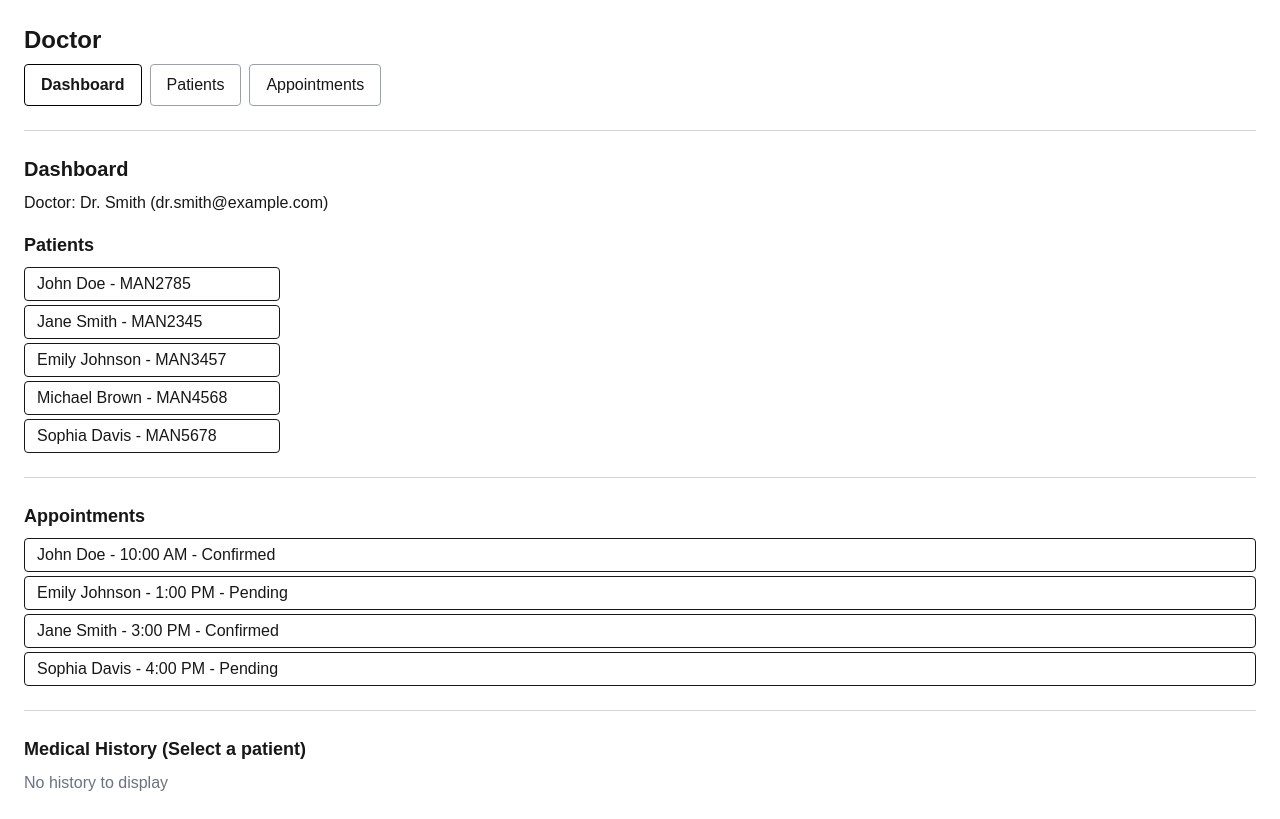
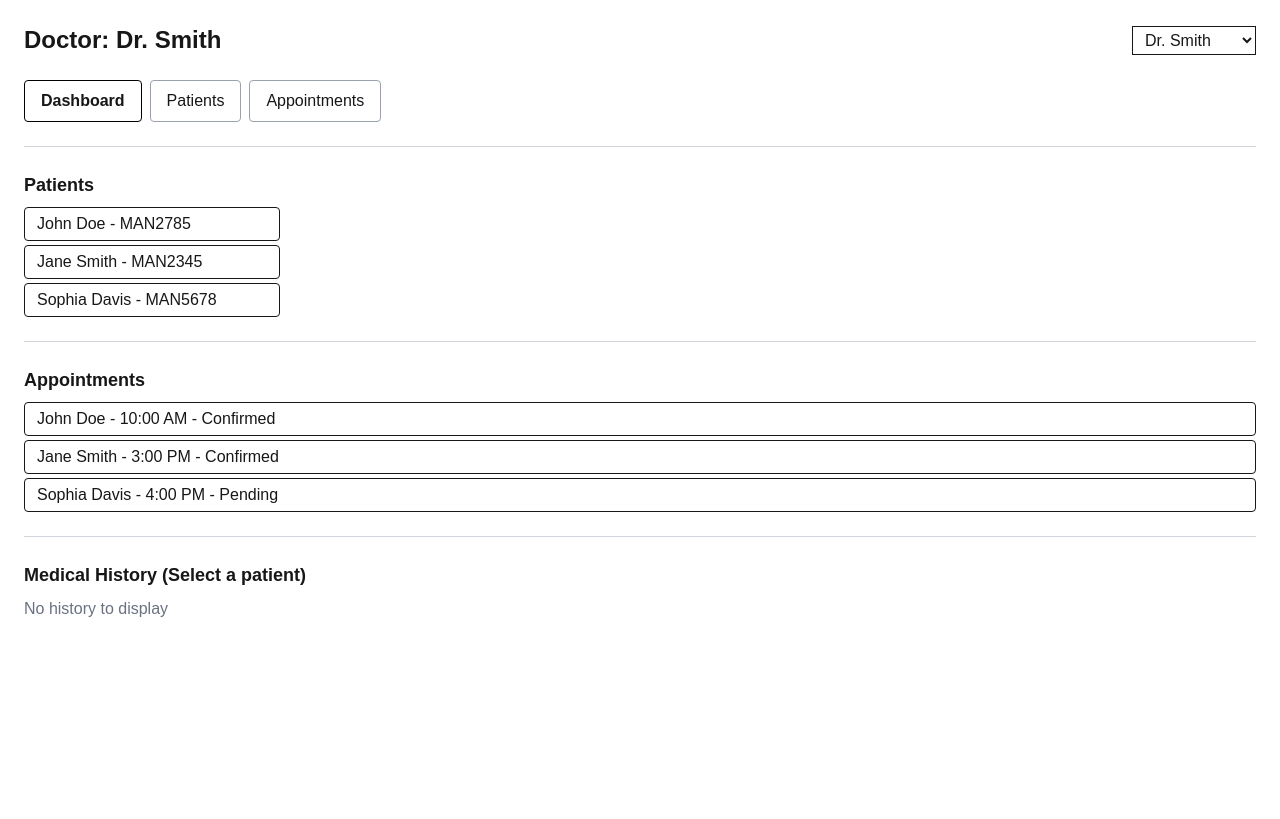
Before and after one commit to balajiRRK/hospital-management-system, a Next.js app in the folder healthapp-frontend/: page /doctor_dashboard in a window 1280 px wide. Built offline with nearby package versions, Linux system fonts and the light colour scheme.

Commit message:
doctor switching + result input

```diff
--- a/healthapp-frontend/app/data/mock_data.ts
+++ b/healthapp-frontend/app/data/mock_data.ts
@@ -1,4 +1,5 @@
 export type Doctor = {
+  id: number;
   name: string;
   email: string;
 };
@@ -7,6 +8,8 @@ export type Patient = {
   id: number;
   name: string;
   code: string;
+  visitResults: string[];
+  doctorId: number;
 };
 
 export type Appointment = {
@@ -23,17 +26,35 @@ export type History = {
   notes: string;
 };
 
-export const doctor: Doctor = {
-  name: "Dr. Smith",
-  email: "dr.smith@example.com",
-};
+export const doctors: Doctor[] = [
+  { id: 1, name: "Dr. Smith", email: "dr.smith@example.com" },
+  { id: 2, name: "Dr. Johnson", email: "dr.johnson@example.com" },
+];
 
 export const patients: Patient[] = [
-  { id: 1, name: "John Doe", code: "MAN2785" },
-  { id: 2, name: "Jane Smith", code: "MAN2345" },
-  { id: 3, name: "Emily Johnson", code: "MAN3457" },
-  { id: 4, name: "Michael Brown", code: "MAN4568" },
-  { id: 5, name: "Sophia Davis", code: "MAN5678" },
+  { id: 1, name: "John Doe", code: "MAN2785", visitResults: [], doctorId: 1 },
+  { id: 2, name: "Jane Smith", code: "MAN2345", visitResults: [], doctorId: 1 },
+  {
+    id: 3,
+    name: "Emily Johnson",
+    code: "MAN3457",
+    visitResults: [],
+    doctorId: 2,
+  },
+  {
+    id: 4,
+    name: "Michael Brown",
+    code: "MAN4568",
+    visitResults: [],
+    doctorId: 2,
+  },
+  {
+    id: 5,
+    name: "Sophia Davis",
+    code: "MAN5678",
+    visitResults: [],
+    doctorId: 1,
+  },
 ];
 
 export const appointments: Appointment[] = [
--- a/healthapp-frontend/app/doctor_dashboard/page.tsx
+++ b/healthapp-frontend/app/doctor_dashboard/page.tsx
@@ -1,33 +1,84 @@
 "use client";
 
-import { useState } from "react";
+import { useState, useEffect } from "react";
 import {
-  doctor,
-  patients,
+  doctors,
+  patients as initialPatients,
   appointments,
   history,
   Patient,
   History,
-  Appointment,
+  Doctor,
 } from "../data/mock_data";
 
 export default function DoctorDashboard() {
+  const [currentDoctor, setCurrentDoctor] = useState<Doctor>(doctors[0]);
+  const [patients, setPatients] = useState<Patient[]>([]);
+  const [selectedPatient, setSelectedPatient] = useState<Patient | null>(null);
+  const [visitInput, setVisitInput] = useState("");
   const [activeTab, setActiveTab] = useState("Dashboard");
-  const [selectedPatient, setSelectedPatient] = useState<Patient | null>(null);
 
-  const handlePatientClick = (patient: Patient) => {
-    setSelectedPatient(patient);
+  useEffect(() => {
+    const saved = JSON.parse(localStorage.getItem("patients") || "[]");
+    if (saved.length) setPatients(saved);
+    else setPatients(initialPatients);
+  }, []);
+
+  const doctorPatients = patients.filter(
+    (p) => p.doctorId === currentDoctor.id
+  );
+
+  const savePatients = (updated: Patient[]) => {
+    setPatients(updated);
+    localStorage.setItem("patients", JSON.stringify(updated));
+  };
+
+  const handlePatientClick = (p: Patient) => {
+    setSelectedPatient(p);
+  };
+
+  const handleVisitSubmit = () => {
+    if (!selectedPatient || !visitInput.trim()) return;
+    const updatedPatients = patients.map((p) =>
+      p.id === selectedPatient.id
+        ? { ...p, visitResults: [...p.visitResults, visitInput.trim()] }
+        : p
+    );
+    savePatients(updatedPatients);
+    setSelectedPatient(
+      updatedPatients.find((p) => p.id === selectedPatient.id) || null
+    );
+    setVisitInput("");
   };
 
   const patientHistory: History[] = selectedPatient
-    ? history.filter((h: History) => h.patientId === selectedPatient.id)
+    ? history.filter((h) => h.patientId === selectedPatient.id)
     : [];
 
   return (
     <div className="p-6">
-      <div className="mb-6">
-        <h2 className="text-2xl font-semibold mb-2">Doctor</h2>
-        <div className="flex space-x-2">
+      <div className="mb-6 flex items-center justify-between">
+        <h2 className="text-2xl font-semibold">Doctor: {currentDoctor.name}</h2>
+        <select
+          className="border px-2 py-1"
+          value={currentDoctor.id}
+          onChange={(e) => {
+            const doc = doctors.find((d) => d.id === parseInt(e.target.value));
+            if (doc) {
+              setCurrentDoctor(doc);
+              setSelectedPatient(null);
+            }
+          }}
+        >
+          {doctors.map((d) => (
+            <option key={d.id} value={d.id}>
+              {d.name}
+            </option>
+          ))}
+        </select>
+      </div>
+
+      <div className="mb-6 flex space-x-2">
         <button
           className={`px-4 py-2 rounded border ${
             activeTab === "Dashboard"
@@ -59,23 +110,16 @@ export default function DoctorDashboard() {
           Appointments
         </button>
       </div>
-      </div>
 
       <hr className="border-gray-300" />
 
       <div className="mt-6">
-        <h1 className="text-xl font-bold mb-2">{activeTab}</h1>
-        <p className="mb-4">
-          Doctor: <span className="font-medium">{doctor.name}</span> (
-          {doctor.email})
-        </p>
-
         {activeTab === "Dashboard" && (
           <div className="space-y-6">
             <div>
               <h2 className="text-lg font-semibold mb-2">Patients</h2>
               <ul className="space-y-1 w-64">
-                {patients.map((p: Patient) => (
+                {doctorPatients.map((p) => (
                   <li key={p.id}>
                     <button
                       className="px-3 py-1 border rounded w-full text-left"
@@ -86,6 +130,35 @@ export default function DoctorDashboard() {
                   </li>
                 ))}
               </ul>
+
+              {selectedPatient && (
+                <div className="mt-4">
+                  <input
+                    type="text"
+                    placeholder="Enter visit result"
+                    className="border px-2 py-1 w-full mb-2"
+                    value={visitInput}
+                    onChange={(e) => setVisitInput(e.target.value)}
+                  />
+                  <button
+                    className="px-4 py-2 border rounded"
+                    onClick={handleVisitSubmit}
+                  >
+                    Submit
+                  </button>
+
+                  {selectedPatient.visitResults.length > 0 && (
+                    <div className="mt-4">
+                      <h3 className="font-semibold mb-1">Visit Results:</h3>
+                      <ul className="list-disc list-inside">
+                        {selectedPatient.visitResults.map((res, idx) => (
+                          <li key={idx}>{res}</li>
+                        ))}
+                      </ul>
+                    </div>
+                  )}
+                </div>
+              )}
             </div>
 
             <hr className="border-gray-300" />
@@ -93,13 +166,15 @@ export default function DoctorDashboard() {
             <div>
               <h2 className="text-lg font-semibold mb-2">Appointments</h2>
               <ul className="space-y-1">
-                {appointments.map((a: Appointment) => {
+                {appointments.map((a) => {
                   const patient = patients.find(
-                    (p: Patient) => p.id === a.patientId
+                    (p) =>
+                      p.id === a.patientId && p.doctorId === currentDoctor.id
                   );
+                  if (!patient) return null;
                   return (
                     <li key={a.id} className="px-3 py-1 border rounded">
-                      {patient?.name} - {a.time} - {a.status}
+                      {patient.name} - {a.time} - {a.status}
                     </li>
                   );
                 })}
@@ -126,7 +201,7 @@ export default function DoctorDashboard() {
                       </tr>
                     </thead>
                     <tbody>
-                      {patientHistory.map((h: History, idx: number) => (
+                      {patientHistory.map((h, idx) => (
                         <tr key={idx}>
                           <td className="px-4 py-2 border">{h.date}</td>
                           <td className="px-4 py-2 border">{h.visit}</td>
```
Lines whose indentation alone changed are shown as unchanged.
